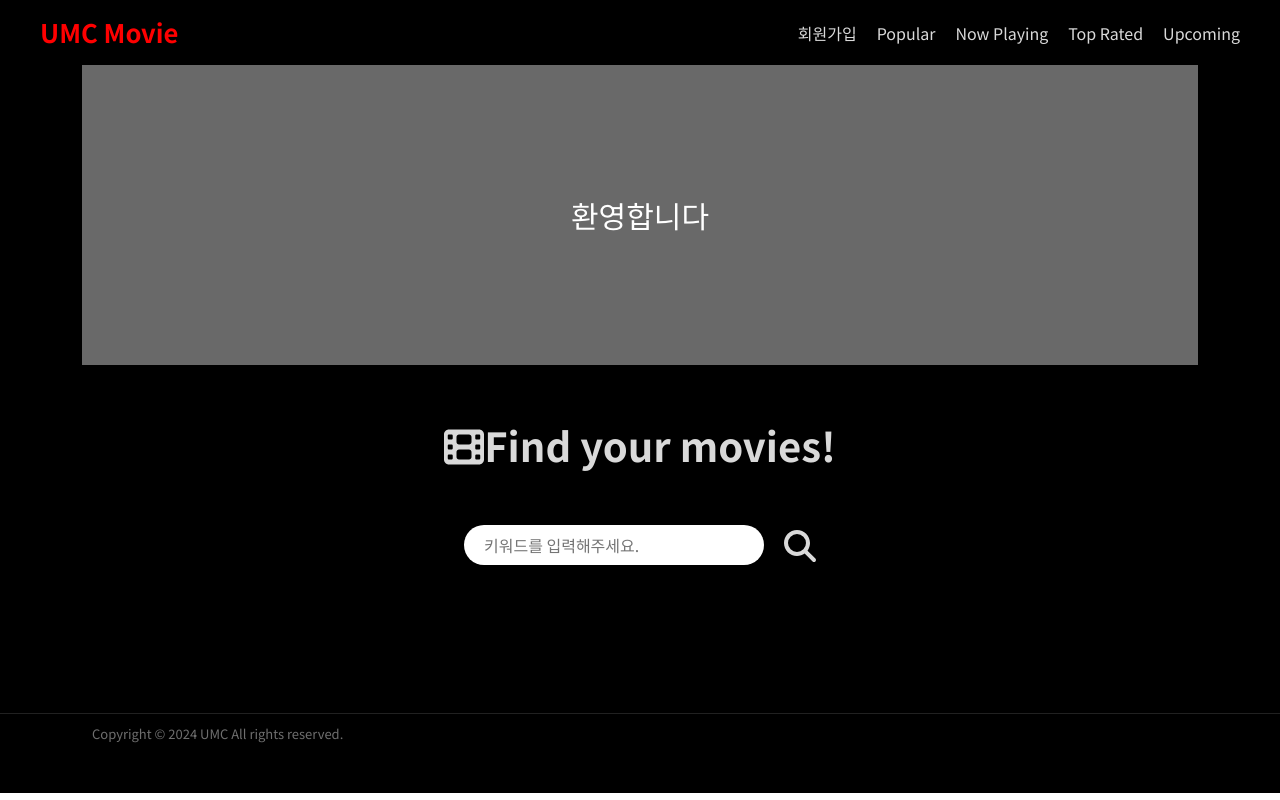
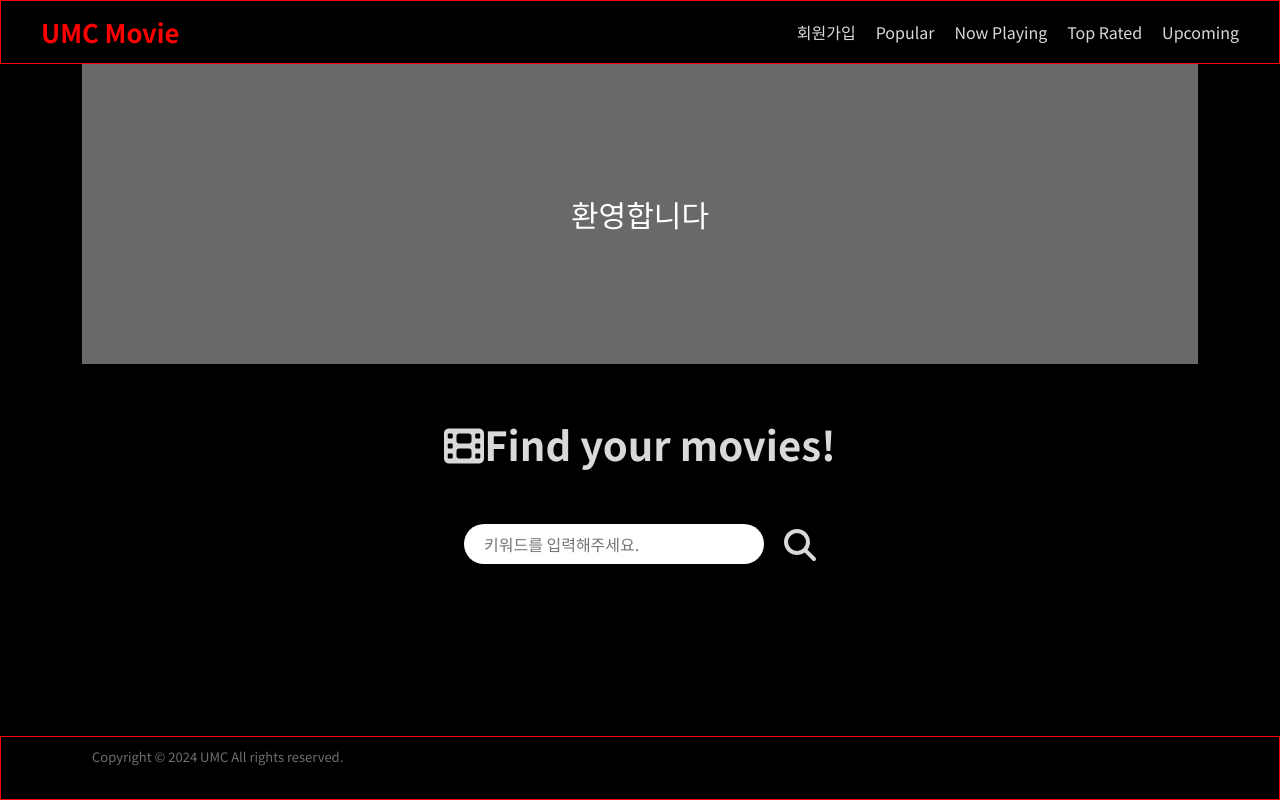
Before and after one commit to kangsuyeong/UMC-week2-movie, a React (Vite) app: page / in a window 1280 px wide. Built offline with nearby package versions, Linux system fonts and the light colour scheme; no server answers.

Commit message:
🎨 Footer, Navbar 크기 수정
footer, Navbar 크기 수정

```diff
--- a/src/component/Footer.jsx
+++ b/src/component/Footer.jsx
@@ -5,8 +5,9 @@ import { styled } from "styled-components";
 const Background = styled.div`
   border-top: 1px solid rgb(33, 33, 33);
   background-color: black;
-  height: 80px;
   color: #6e6e6e;
+  border: 1px solid red;
+  height: 8vh;
 `;
 
 const CopyText = styled.div`
--- a/src/component/Navbar.jsx
+++ b/src/component/Navbar.jsx
@@ -9,7 +9,8 @@ const StyleNav = styled.div`
   background-color: black;
   color: #d9d9d9;
   padding: 0 30px;
-  height: 65px;
+  height: 8vh;
+  border: 1px solid red;
 `;
 
 const StyleTitle = styled.div`
--- a/src/page/MainPage.jsx
+++ b/src/page/MainPage.jsx
@@ -8,7 +8,7 @@ import { ClipLoader } from "react-spinners";
 
 const Background = styled.div`
   background-color: black;
-  min-height: 81vh;
+  min-height: 84vh;
 `;
 const StyleUpBlock = styled.div`
   background-color: #696969;
```
